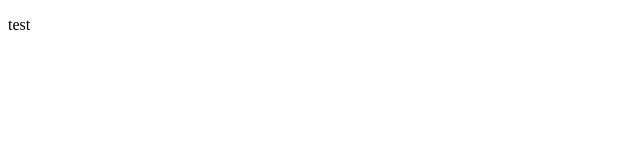
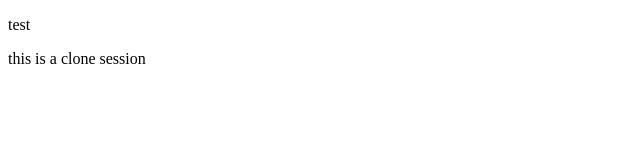
Before and after one commit to sunjuice2022/git-demo, a plain HTML site: page index.html in a window 1280 px wide. Shown: the whole page, without its empty margins (0-640 px from the left). Drawn offline with Linux system fonts and the light colour scheme.

Commit message:
master branch change

```diff
--- a/index.html
+++ b/index.html
@@ -8,5 +8,6 @@
 </head>
 <body>
       <p>test</p>
+      <div>this is a clone session</div>
 </body>
 </html>
```
